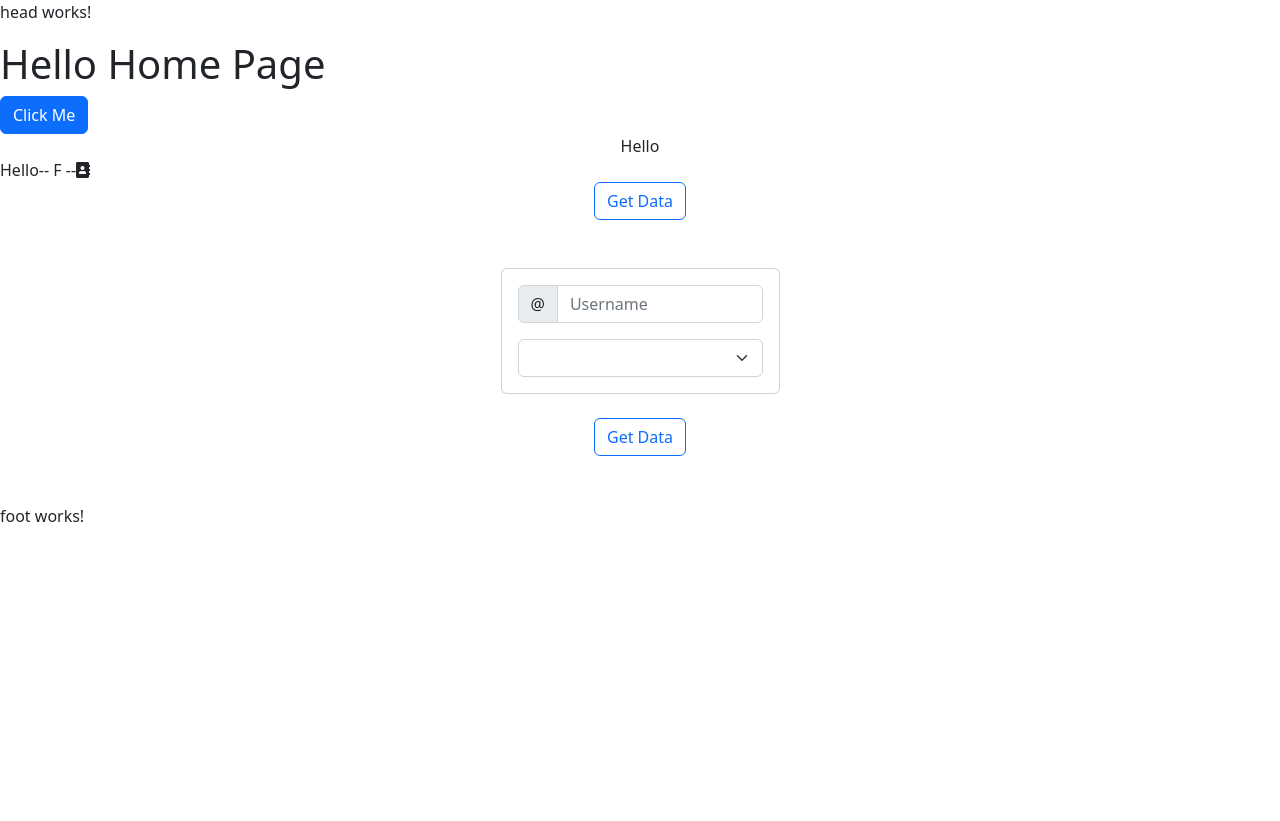
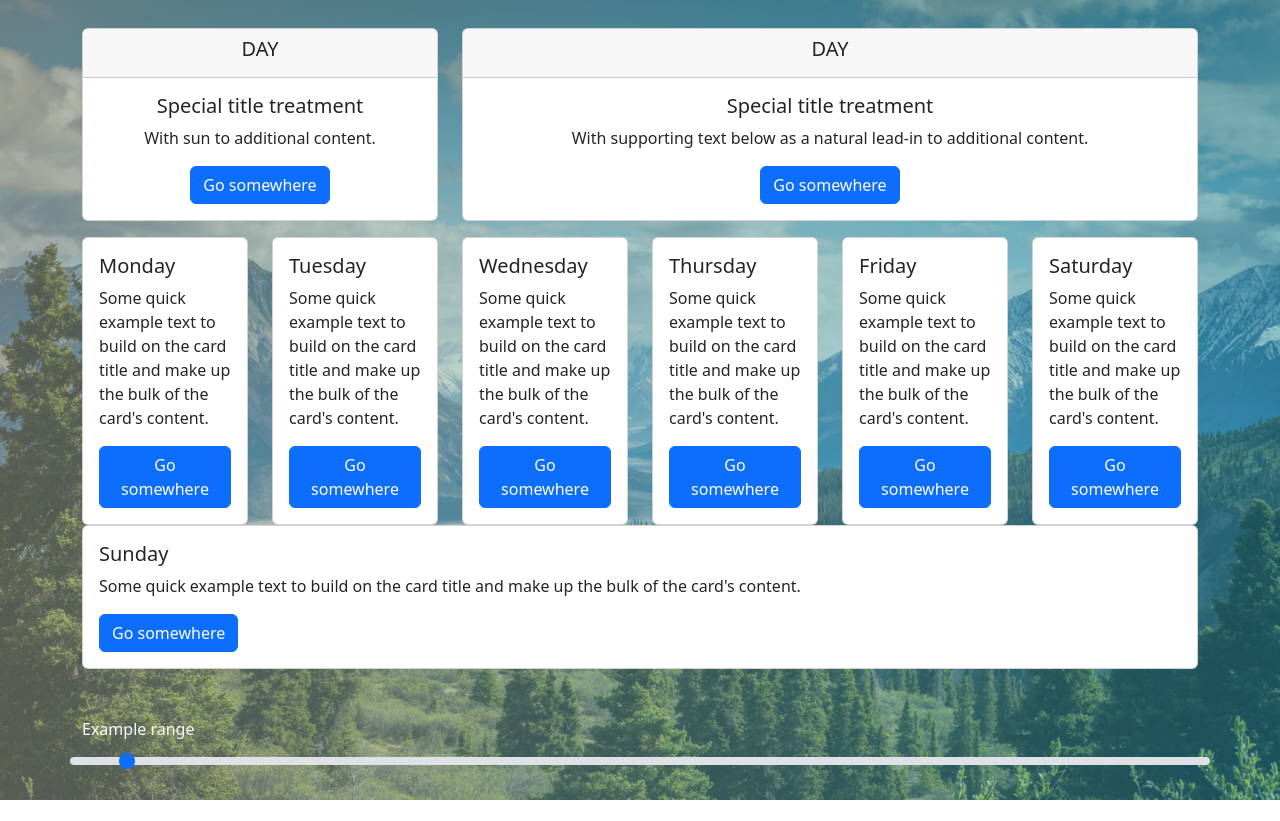
Before and after one commit to rock12231/Weather-Analysis-Frontend, an Angular app: page / in a window 1280 px wide. Before the commit the page ends 800 px from the top, so only its background shows below. Built offline with nearby package versions, Linux system fonts and the light colour scheme; no server answers.

Commit message:
Home Page layout

```diff
--- a/src/app/app.component.html
+++ b/src/app/app.component.html
@@ -1,3 +1,3 @@
-<app-head></app-head>
+<!-- <app-head></app-head> -->
 <app-home></app-home>
-<app-foot></app-foot>
+<!-- <app-foot></app-foot> -->
--- a/src/app/home/home.component.css
+++ b/src/app/home/home.component.css
@@ -1,3 +1,16 @@
+ weather {
+     background-image: url("/assets/Img/background-min.jpg");
+     background-size: 70%;
+     opacity: 0.5;
+ }
+
+ #weather {
+     background: linear-gradient(to right, rgba(170, 182, 163, 0.5) 0%, rgba(50, 162, 179, 0.5) 100%),
+         url("/assets/Img/background-min.jpg");
+        background-size: cover;
+        height: 100vh;
+ }
+
  /* New Code start */
  @media screen and (min-width:320px) {
      /* smartphones, iPhone, portrait 480x320 phones */
--- a/src/app/home/home.component.html
+++ b/src/app/home/home.component.html
@@ -1,16 +1,4 @@
-<!DOCTYPE html>
-<html lang="en">
-
-<head>
-    <meta charset="UTF-8">
-    <meta http-equiv="X-UA-Compatible" content="IE=edge">
-    <meta name="viewport" content="width=device-width, initial-scale=1.0">
-    <title>Document</title>
-</head>
-
-<body>
-    <h1>Hello Home Page</h1>
-    <button class="btn btn-primary">Click Me</button>
+<!-- <button class="btn btn-primary">Click Me</button>
 <div class="text-center">Hello</div>
 <div>Hello-- F --<i class="fa fa-address-book" aria-hidden="true"></i></div>
 <div class="text-center">
@@ -24,7 +12,8 @@
                 <div class="card-body">
                     <div class="input-group mb-3">
                         <span class="input-group-text" id="basic-addon1">@</span>
-                            <input [(ngModel)]="name" type="text" class="form-control" placeholder="Username" aria-label="Username" aria-describedby="basic-addon1">
+                        <input [(ngModel)]="name" type="text" class="form-control" placeholder="Username"
+                            aria-label="Username" aria-describedby="basic-addon1">
                     </div>
                     <select [(ngModel)]="sel" class="form-select" aria-label="Default select example">
                         <option selected>Open this select menu</option>
@@ -41,8 +30,127 @@
         </div>
 
     </div>
+</div> -->
+
+<section id="weather" class="d-flex align-items-center">
+    <div class="container">
+        <div class="row d-flex justify-content-center text-center mt-5 mb-3">
+            <div class="col-lg-4">
+                <div class="card">
+                    <div class="card-header">
+                        <h5 class="card-title">DAY</h5>
+                    </div>
+                    <div class="card-body">
+                        <h5 class="card-title">Special title treatment</h5>
+                        <p class="card-text">With sun to additional content.</p>
+                        <a href="#" class="btn btn-primary">Go somewhere</a>
+                    </div>
+                </div>
+            </div>
+            <div class="col-lg-8">
+                <div class="card">
+                    <div class="card-header">
+                        <h5 class="card-title">DAY</h5>
+                    </div>
+                    <div class="card-body">
+                        <h5 class="card-title">Special title treatment</h5>
+                        <p class="card-text">With supporting text below as a natural lead-in to additional content.</p>
+                        <a href="#" class="btn btn-primary">Go somewhere</a>
+                    </div>
+                </div>
+            </div>
         </div>
 
-</body>
+        <div class="row mb-5">
+            <div class="col">
 
-</html>
+                <div class="card">
+                    <div class="card-body">
+                        <h5 class="card-title">Monday</h5>
+                        <p class="card-text">Some quick example text to build on the card title and make up the bulk of
+                            the card's
+                            content.</p>
+                        <a href="#" class="btn btn-primary">Go somewhere</a>
+                    </div>
+                </div>
+            </div>
+            <div class="col">
+
+                <div class="card">
+                    <div class="card-body">
+                        <h5 class="card-title">Tuesday</h5>
+                        <p class="card-text">Some quick example text to build on the card title and make up the bulk of
+                            the card's
+                            content.</p>
+                        <a href="#" class="btn btn-primary">Go somewhere</a>
+                    </div>
+                </div>
+            </div>
+            <div class="col">
+
+                <div class="card">
+                    <div class="card-body">
+                        <h5 class="card-title">Wednesday</h5>
+                        <p class="card-text">Some quick example text to build on the card title and make up the bulk of
+                            the card's
+                            content.</p>
+                        <a href="#" class="btn btn-primary">Go somewhere</a>
+                    </div>
+                </div>
+            </div>
+            <div class="col">
+
+                <div class="card">
+                    <div class="card-body">
+                        <h5 class="card-title">Thursday</h5>
+                        <p class="card-text">Some quick example text to build on the card title and make up the bulk of
+                            the card's
+                            content.</p>
+                        <a href="#" class="btn btn-primary">Go somewhere</a>
+                    </div>
+                </div>
+            </div>
+            <div class="col">
+
+                <div class="card">
+                    <div class="card-body">
+                        <h5 class="card-title">Friday</h5>
+                        <p class="card-text">Some quick example text to build on the card title and make up the bulk of
+                            the card's
+
+                            content.</p>
+                        <a href="#" class="btn btn-primary">Go somewhere</a>
+                    </div>
+                </div>
+            </div>
+            <div class="col">
+
+                <div class="card">
+                    <div class="card-body">
+                        <h5 class="card-title">Saturday</h5>
+                        <p class="card-text">Some quick example text to build on the card title and make up the bulk of
+                            the card's
+                            content.</p>
+                        <a href="#" class="btn btn-primary">Go somewhere</a>
+                    </div>
+                </div>
+            </div>
+            <div class="col">
+
+                <div class="card">
+                    <div class="card-body">
+                        <h5 class="card-title">Sunday</h5>
+                        <p class="card-text">Some quick example text to build on the card title and make up the bulk of
+                            the card's
+                            content.</p>
+                        <a href="#" class="btn btn-primary">Go somewhere</a>
+                    </div>
+                </div>
+            </div>
+        </div>
+        <div class="row mb-5">
+            <label for="customRange2" class="form-label text-light">Example range</label>
+            <input type="range" class="form-range" min="0" max="23" value="1" id="customRange2">
+        </div>
+    </div>
+</section>
```
Also changed, not shown: src/assets/Img/background-min.jpg (added), 1 other file (tests, documents, lock files or other folders). Lines whose indentation alone changed are shown as unchanged.
